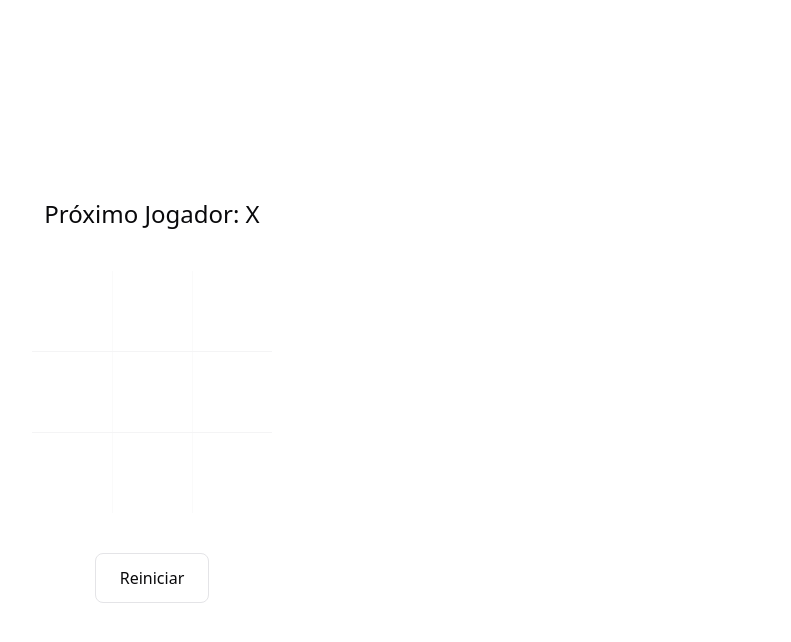
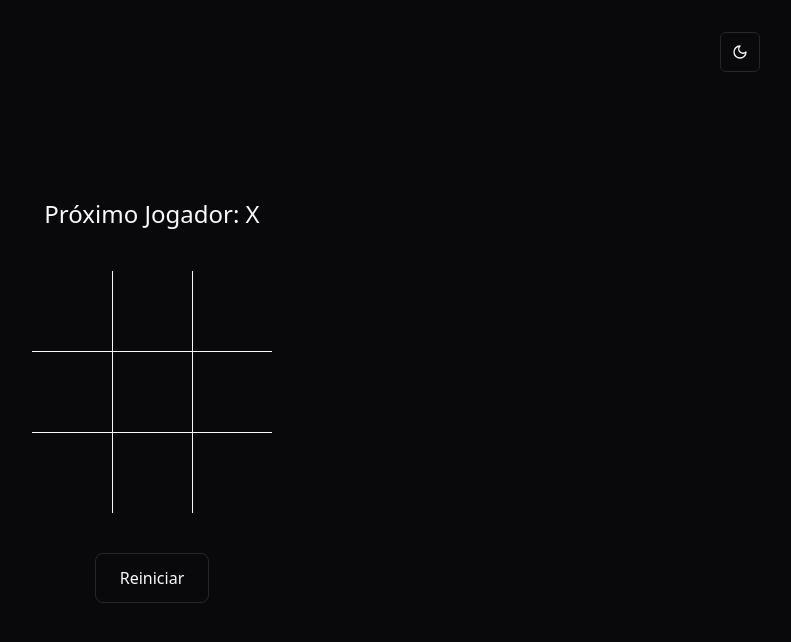
Before and after one commit to willvbgomes/jogo-da-velha, a React (Vite) app: page / in a window 1280 px wide. Shown: the top 642 px of the page, without its empty margins (488-1279 px from the left). Built offline with nearby package versions, Linux system fonts and the light colour scheme.

Commit message:
feat: add dark/light mode

```diff
--- a/src/app.tsx
+++ b/src/app.tsx
@@ -1,14 +1,19 @@
 import { Board } from './components/board'
 import { RestartButton } from './components/restart-button'
 import { Status } from './components/status'
+import { ThemeToggle } from './components/theme-toggle'
 import { GameProvider } from './contexts/game-provider'
+import { ThemeProvider } from './contexts/theme-provider'
 
 export const App = () => (
-  <div className="flex h-screen flex-col items-center justify-center gap-10">
-    <GameProvider>
-      <Status />
-      <Board />
-      <RestartButton />
-    </GameProvider>
-  </div>
+  <main className="flex h-screen flex-col items-center justify-center gap-10">
+    <ThemeProvider defaultTheme="dark" storageKey="tic-tac-toe-theme">
+      <ThemeToggle />
+      <GameProvider>
+        <Status />
+        <Board />
+        <RestartButton />
+      </GameProvider>
+    </ThemeProvider>
+  </main>
 )
--- a/src/components/board-row.tsx
+++ b/src/components/board-row.tsx
@@ -9,7 +9,7 @@ export const BoardRow = ({ rowIndex }: BoardRowProps) => {
   const { squares, setSquareValue } = useGameContext()
 
   return (
-    <div className="flex border-t border-transparent [&+div]:border-t-zinc-100">
+    <div className="flex border-t border-transparent [&+div]:border-t-primary">
       {Array(3)
         .fill(null)
         .map((_, i) => {
--- a/src/components/square.tsx
+++ b/src/components/square.tsx
@@ -8,7 +8,7 @@ type SquareProps = ComponentProps<'button'> & {
 export const Square = ({ squareValue, ...props }: SquareProps) => (
   <button
     {...props}
-    className="h-20 w-20 border-l border-transparent text-3xl [&+button]:border-l-zinc-50"
+    className="h-20 w-20 border-l border-transparent text-3xl [&+button]:border-l-primary"
   >
     {squareValue}
   </button>
```
